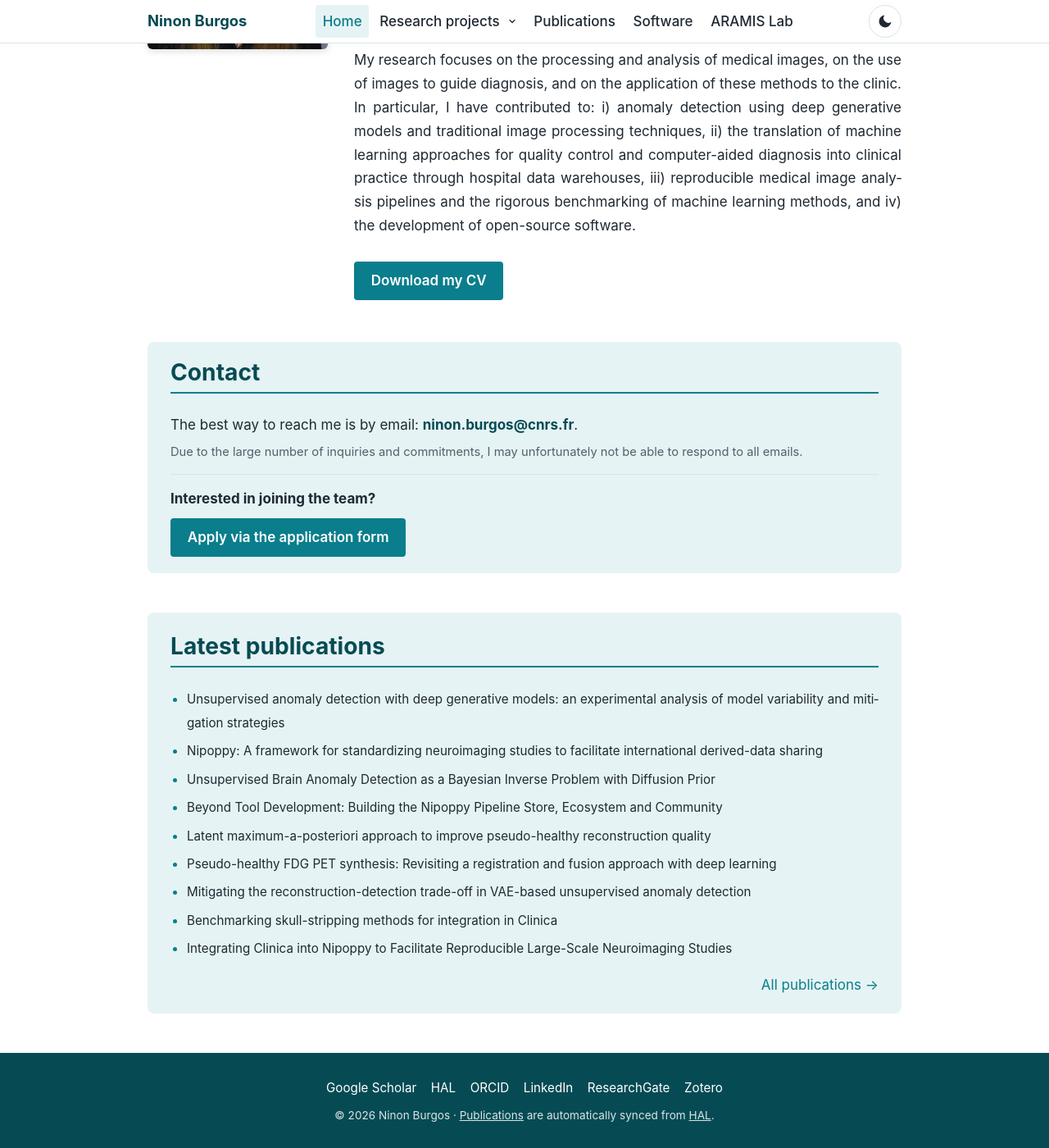
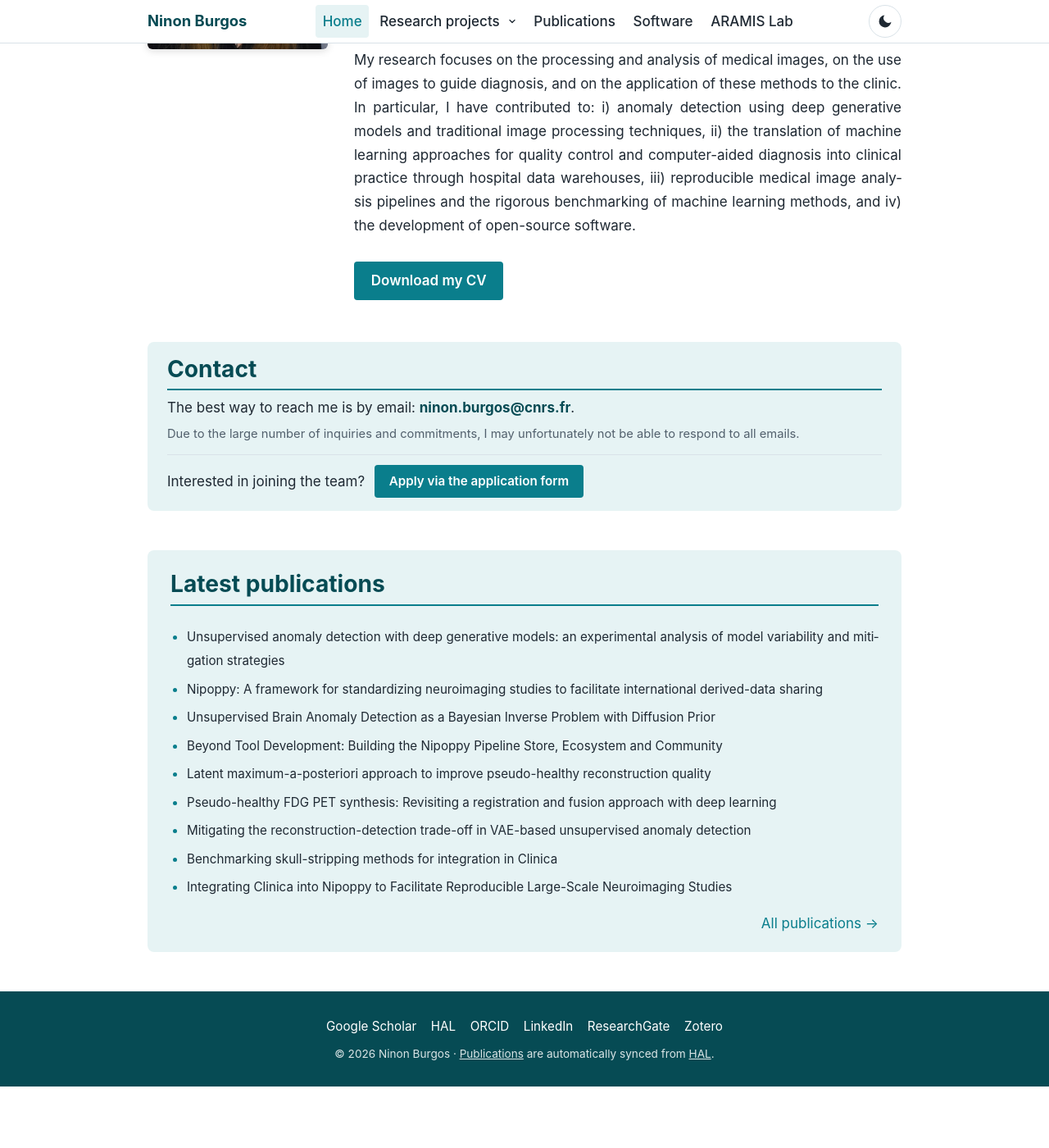
Before and after one commit to nburgos/nburgos.github.io, a Jekyll site: the page built from index.md, in a window 1280 px wide and 1400 px high, scrolled down 287 px. Shown: the whole window at 82% size. Built offline with Jekyll 4.4.1, drawn with Linux system fonts in a browser that asks for light colours; after the commit the page ends 1612 px from its top, so only the background shows below that.

Commit message:
Home: contact card, join prompt and button on one row, tighter spacing

```diff
--- a/_sass/_layout.scss
+++ b/_sass/_layout.scss
@@ -245,11 +245,12 @@ main {
   margin-top: 2.2rem; // section spacing previously provided by the outside h2
   background: var(--surface);
   border-radius: 8px;
-  padding: 1.25rem 1.75rem;
+  padding: 1rem 1.5rem;
 }
 
 .contact-card h2 {
   margin-top: 0;
+  margin-bottom: 0.4rem;
   padding-bottom: 0.4rem;
 }
 
@@ -267,24 +268,25 @@ main {
 }
 
 .contact-note {
-  margin: 0.4rem 0 0;
+  margin: 0.35rem 0 0;
   font-size: 0.92rem;
   color: var(--text-muted);
 }
 
 .contact-join {
-  margin-top: 0.9rem;
-  padding-top: 0.9rem;
+  margin: 0.75rem 0 0;
+  padding-top: 0.75rem;
   border-top: 1px solid var(--border);
-}
-
-.contact-join-title {
-  margin: 0;
-  font-weight: 700;
+  display: flex;
+  align-items: center;
+  flex-wrap: wrap;
+  gap: 0.25rem 0.75rem;
 }
 
 .contact-card .cv-button {
-  margin: 0.6rem 0 0;
+  margin: 0;
+  padding: 0.45rem 1.1rem;
+  font-size: 0.95rem;
 }
 
 // ---------- Footer ----------
--- a/_sass/_responsive.scss
+++ b/_sass/_responsive.scss
@@ -169,7 +169,7 @@
   }
 
   .contact-card {
-    padding: 1rem 1rem 1.25rem;
+    padding: 0.9rem 1rem 1rem;
   }
 }
 
--- a/index.md
+++ b/index.md
@@ -17,10 +17,10 @@ layout: default
   <h2 id="contact">Contact</h2>
   <p class="contact-lead">The best way to reach me is by email: <a class="contact-email" href="mailto:{{ site.author.email }}">{{ site.author.email }}</a>.</p>
   <p class="contact-note">Due to the large number of inquiries and commitments, I may unfortunately not be able to respond to all emails.</p>
-  <div class="contact-join">
-    <p class="contact-join-title">Interested in joining the team?</p>
+  <p class="contact-join">
+    <span>Interested in joining the team?</span>
     <a class="cv-button" href="https://docs.google.com/forms/d/1QyaYN6KkqNF0QLKU6NGX2CtBQAFV3pIbTvIWvoAWoOY/viewform" target="_blank" rel="noopener">Apply via the application form</a>
-  </div>
+  </p>
 </div>
 
 {% include latest-pubs.html %}
```
